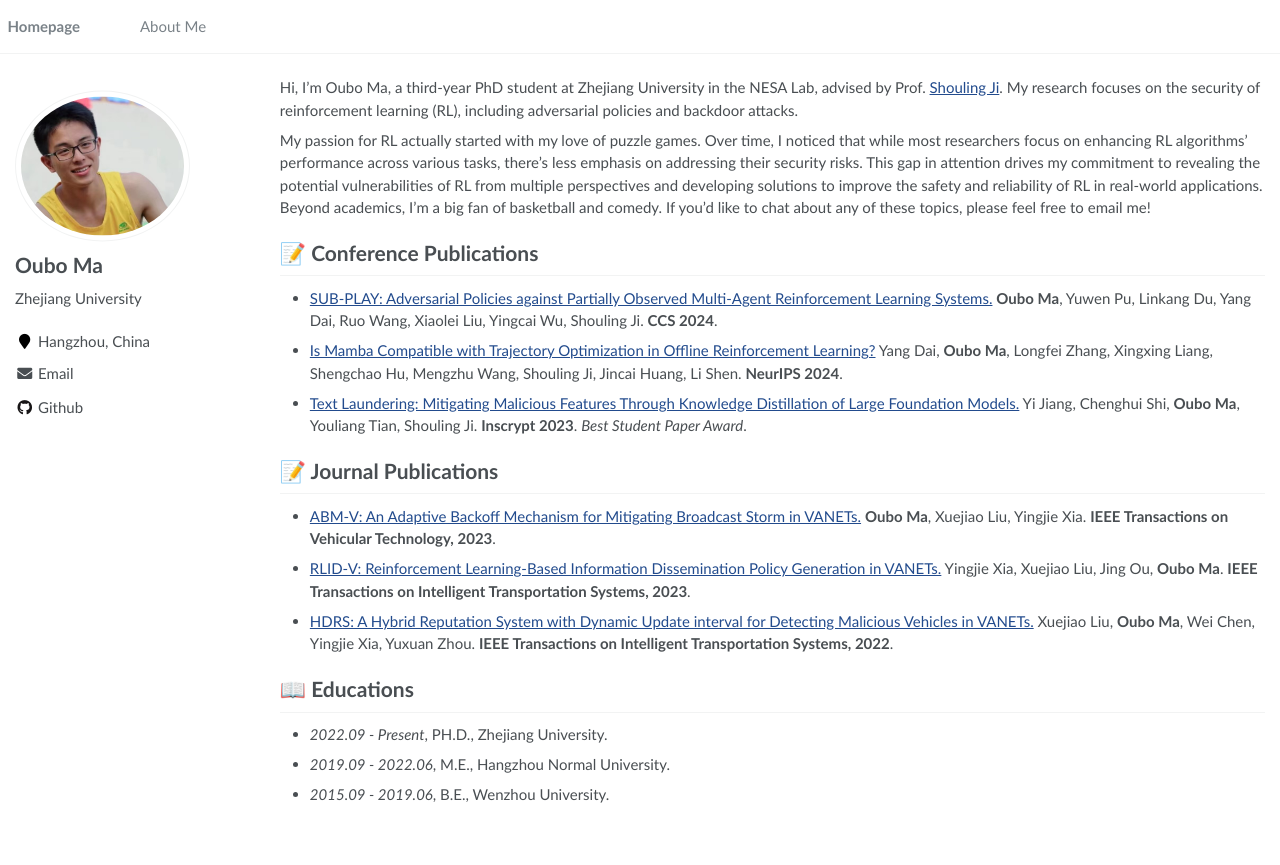
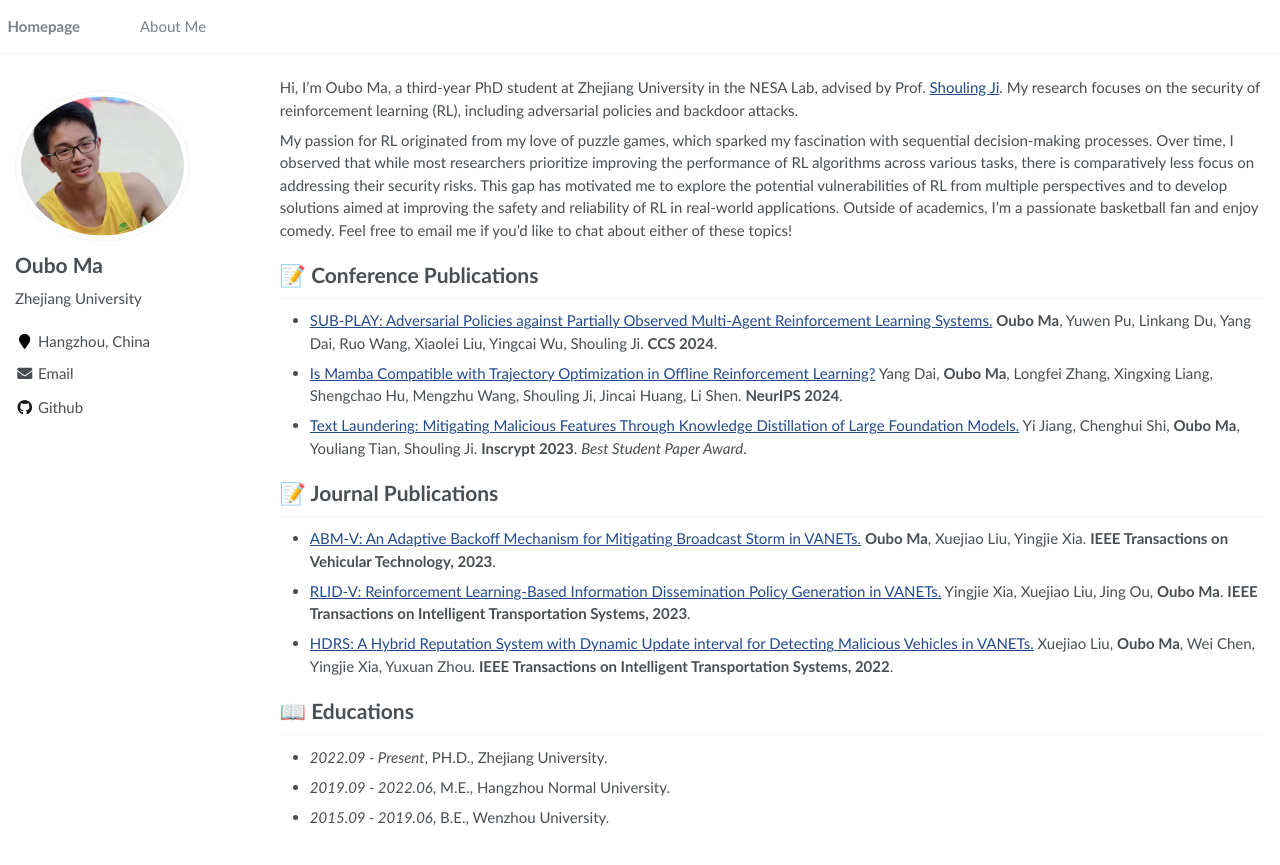
Before and after one commit to maoubo/maoubo.github.io, a Jekyll site: the page built from _pages/about.md, in a window 1280 px wide. Shown: the top 865 px of the page. Built offline with Jekyll 4.4.1, drawn with Linux system fonts in a browser that asks for light colours.

Commit message:
Update about.md

```diff
--- a/_pages/about.md
+++ b/_pages/about.md
@@ -19,7 +19,7 @@
 
 Hi, I’m Oubo Ma, a third-year PhD student at Zhejiang University in the NESA Lab, advised by Prof. [Shouling Ji](https://scholar.google.com.hk/citations?user=5HoF_9oAAAAJ&hl=zh-CN&oi=ao). My research focuses on the security of reinforcement learning (RL), including adversarial policies and backdoor attacks.
 
-My passion for RL actually started with my love of puzzle games. Over time, I noticed that while most researchers focus on enhancing RL algorithms’ performance across various tasks, there’s less emphasis on addressing their security risks. This gap in attention drives my commitment to revealing the potential vulnerabilities of RL from multiple perspectives and developing solutions to improve the safety and reliability of RL in real-world applications. Beyond academics, I’m a big fan of basketball and comedy. If you’d like to chat about any of these topics, please feel free to email me!
+My passion for RL originated from my love of puzzle games, which sparked my fascination with sequential decision-making processes. Over time, I observed that while most researchers prioritize improving the performance of RL algorithms across various tasks, there is comparatively less focus on addressing their security risks. This gap has motivated me to explore the potential vulnerabilities of RL from multiple perspectives and to develop solutions aimed at improving the safety and reliability of RL in real-world applications. Outside of academics, I’m a passionate basketball fan and enjoy comedy. Feel free to email me if you’d like to chat about either of these topics!
 
 # 📝 Conference Publications
 - [SUB-PLAY: Adversarial Policies against Partially Observed Multi-Agent Reinforcement Learning Systems.](https://arxiv.org/pdf/2402.03741) **Oubo Ma**, Yuwen Pu, Linkang Du, Yang Dai, Ruo Wang, Xiaolei Liu, Yingcai Wu, Shouling Ji. **CCS 2024**.
```
